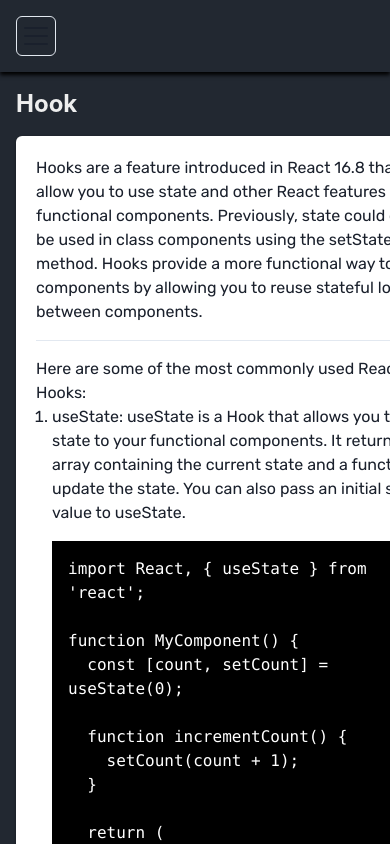
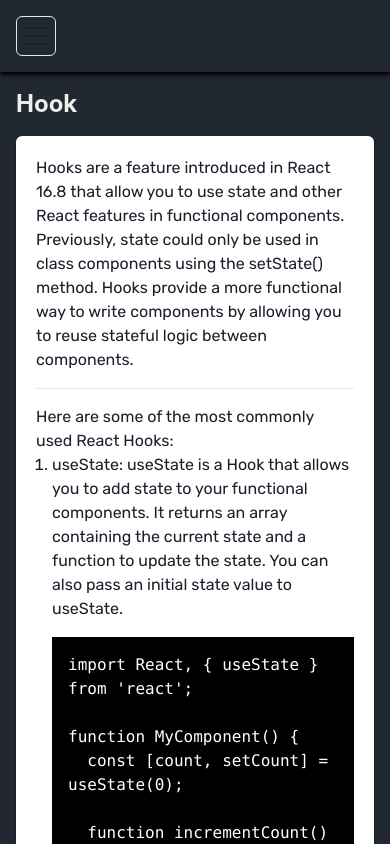
Before and after one commit to darth-wyvern/Trainning-ReactJS-Base, a React (Create React App) app: page /hook in a window 390 px wide. Built offline with nearby package versions, Linux system fonts and the light colour scheme.

Commit message:
responsive Hook

```diff
--- a/src/page/Hook.jsx
+++ b/src/page/Hook.jsx
@@ -24,7 +24,15 @@ export default function Hook() {
                       returns an array containing the current state and a function to update the state. You can also
                       pass an initial state value to useState.
                     </Text>
-                    <Box bgColor="#000" color="white" p="1rem" mt="1rem" flex={1} overflow="auto" mb=".5rem">
+                    <Box
+                      bgColor="#000"
+                      color="white"
+                      p="1rem"
+                      mt="1rem"
+                      flex={1}
+                      overflow="auto"
+                      mb=".5rem"
+                      w="fix-content">
                       <pre
                         style={{
                           whiteSpace: 'pre-wrap',
@@ -41,7 +49,7 @@ function MyComponent() {
   return (
     <div>
       <p>Count: {count}</p>
-      <button onClick={incrementCount}>Increment</button>
+      <button onClick={incrementCount} >Increment</button>
     </div>
   );
 }
@@ -68,7 +76,7 @@ function MyComponent() {
   const [data, setData] = useState(null);
 
   useEffect(() => {
-    fetch('https://api.example.com/data')
+    fetch(' https://api.example.com/data ')
       .then(response => response.json())
       .then(data => setData(data));
   }, []);
```
